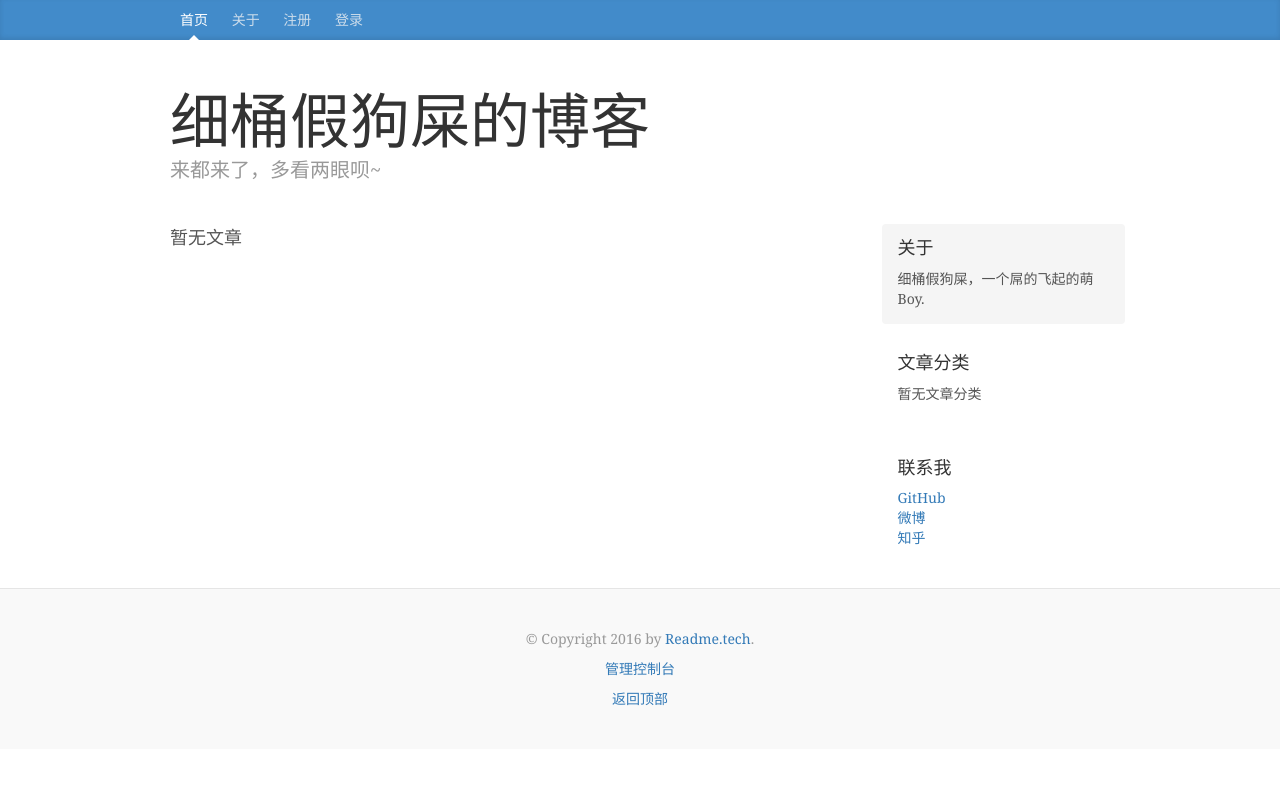
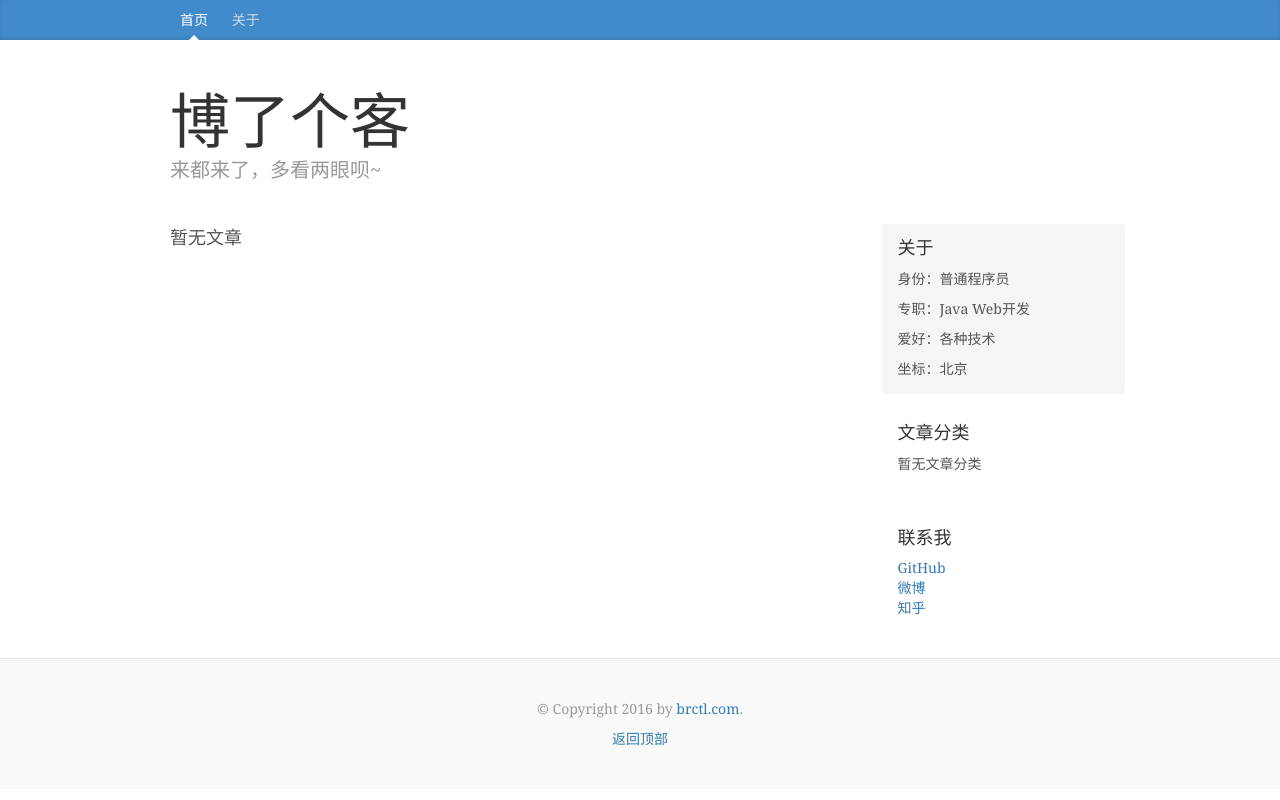
Before and after one commit to xspurs/flaskblog, a Flask app: page / in a window 1280 px wide. Run offline with Flask 2, Linux system fonts and the light colour scheme; data that the repository does not hold is empty; parts of the project's set-up code (start-up, migrations or seed data) failed here and were passed over; some libraries are stand-ins or nearby versions.

Commit message:
remove login and comment function

```diff
--- a/server.py
+++ b/server.py
@@ -195,6 +195,7 @@ class ArticleView(AuthModelView):
         return self.render('article.html', article=article, mode='preview')
         '''
         classification = Classification.objects(id=request.form.get('classification')).first()
+        # TODO 异常处理
         article = {
             'title': request.form.get('title'),
             'content': request.form.get('content'),
@@ -277,9 +278,21 @@ def close_db(error):
 def index():
     classifications = Classification.objects.order_by('+name')
     article = Article.objects.order_by('-create_time').first()
-    if article:  # 文章不存在时，不进行转换
+    '''
+    if article:
         article.content = Markup(misaka.html(article.content))
     return render_template('index.html', classifications=classifications, article=article)
+    '''
+
+    '''
+    '''
+    articles = Article.objects.order_by('-create_time').limit(2)
+    if articles:  # 文章不存在时，不进行转换
+        article = articles[0]
+        #articles[0].content = Markup(misaka.html(articles[0].content))
+        article.content = Markup(misaka.html(article.content))
+    return render_template('index.html', classifications=classifications, article=article, next_article=articles[1])
+
 
 
 # 接口
@@ -414,6 +427,7 @@ def articles_classify_show(classification_id):
 # 文章详情
 @app.route('/article/<string:article_id>')
 def article(article_id):
+    # TODO 为转义后的文章生成侧边栏，方便查看，可以使用goose或html5lib
     # 使用flask.Markup进行转义
     corresponding_article = Article.objects(id=article_id).first()
     corresponding_article.content = Markup(misaka.html(corresponding_article.content))
--- a/templates/base.html
+++ b/templates/base.html
@@ -33,22 +33,6 @@
         <nav class="blog-nav">
             <a class="blog-nav-item {% block index_active %}{% endblock %}" href="/">首页</a>
             <a class="blog-nav-item {% block about_active %}{% endblock %}" href="/about">关于</a>
-            <!-- 身份判断 -->
-            {% if not current_user.is_authenticated %}
-                <a class="blog-nav-item {% block register_active %}{% endblock %}" href="/register">注册</a>
-                <a class="blog-nav-item {% block login_active %}{% endblock %}" href="/login">登录</a>
-            {% else %}
-                {% if current_user.type == 1 %}
-                    <a class="blog-nav-item" href="/admin">管理</a>
-                {% endif %}
-                <span>欢迎您，{{ current_user.login_id }}</span>
-                <a class="blog-nav-item" href="/logout">登出</a>
-            {% endif %}
-            <!--
-            <a class="blog-nav-item" href="#">Press</a>
-            <a class="blog-nav-item" href="#">New hires</a>
-            <a class="blog-nav-item" href="#">About</a>
-            -->
         </nav>
     </div>
 </div>
@@ -59,21 +43,11 @@
 <!-- /.container -->
 
 <footer class="blog-footer">
-    <!--
-    <p>Blog template built for <a href="http://getbootstrap.com">Bootstrap</a> by <a
-            href="https://twitter.com/mdo">@mdo</a>.</p>
-    -->
-    <p>&copy; Copyright 2016 by <a href="http://www.readme.tech/">Readme.tech</a>.</p>
-
-    <p>
-        <a href="/admin/">管理控制台</a>
-    </p>
-
+    <p>&copy; Copyright 2016 by <a href="http://www.brctl.com/">brctl.com</a>.</p>
     <p>
         <a href="#">返回顶部</a>
     </p>
 </footer>
-
 
 <!-- Bootstrap core JavaScript
 ================================================== -->
--- a/templates/index.html
+++ b/templates/index.html
@@ -40,7 +40,7 @@
 	-->
 
     <div class="blog-header">
-        <h1 class="blog-title">细桶假狗屎的博客</h1>
+        <h1 class="blog-title">博了个客</h1>
         <p class="lead blog-description">来都来了，多看两眼呗~</p>
     </div>
 
@@ -67,8 +67,10 @@
 
                 <nav>
                     <ul class="pager">
-                        <li><a href="#">上一页</a></li>
-                        <li><a href="#">下一页</a></li>
+                        <!--
+                        <li><a href="#">上一篇</a></li>
+                        -->
+                        <li><a href="#">下一篇</a></li>
                     </ul>
                 </nav>
             {% else %}
@@ -80,11 +82,10 @@
         <div class="col-sm-3 col-sm-offset-1 blog-sidebar">
             <div class="sidebar-module sidebar-module-inset">
                 <h4>关于</h4>
-                <p>细桶假狗屎，一个屌的飞起的萌Boy.</p>
-                <!--
-                <p>Etiam porta <em>sem malesuada magna</em> mollis euismod. Cras mattis consectetur purus sit amet
-                    fermentum. Aenean lacinia bibendum nulla sed consectetur.</p>
-                -->
+                <p>身份：普通程序员</p>
+                <p>专职：Java Web开发</p>
+                <p>爱好：各种技术</p>
+                <p>坐标：北京</p>
             </div>
             <div class="sidebar-module">
                 <h4>文章分类</h4>
@@ -101,12 +102,11 @@
                 <ol class="list-unstyled">
                     <li><a href="https://github.com/xitongjiagoushi">GitHub</a></li>
                     <li><a href="http://weibo.com/u/2683635362?refer_flag=1001030101_&is_all=1">微博</a></li>
-                    <li><a href="#">知乎</a></li>
+                    <li><a href="https://www.zhihu.com/people/xiao-xing-xing-49-41/activities">知乎</a></li>
                 </ol>
             </div>
         </div>
         <!-- /.blog-sidebar -->
-
     </div>
     <!-- /.row -->
 
```
Also changed, not shown: app.cfg (+0 -8 lines), static/css/blog.css (+12 -9 lines), templates/article.html (+18 -9 lines), templates/articles.html (+14 -0 lines).
